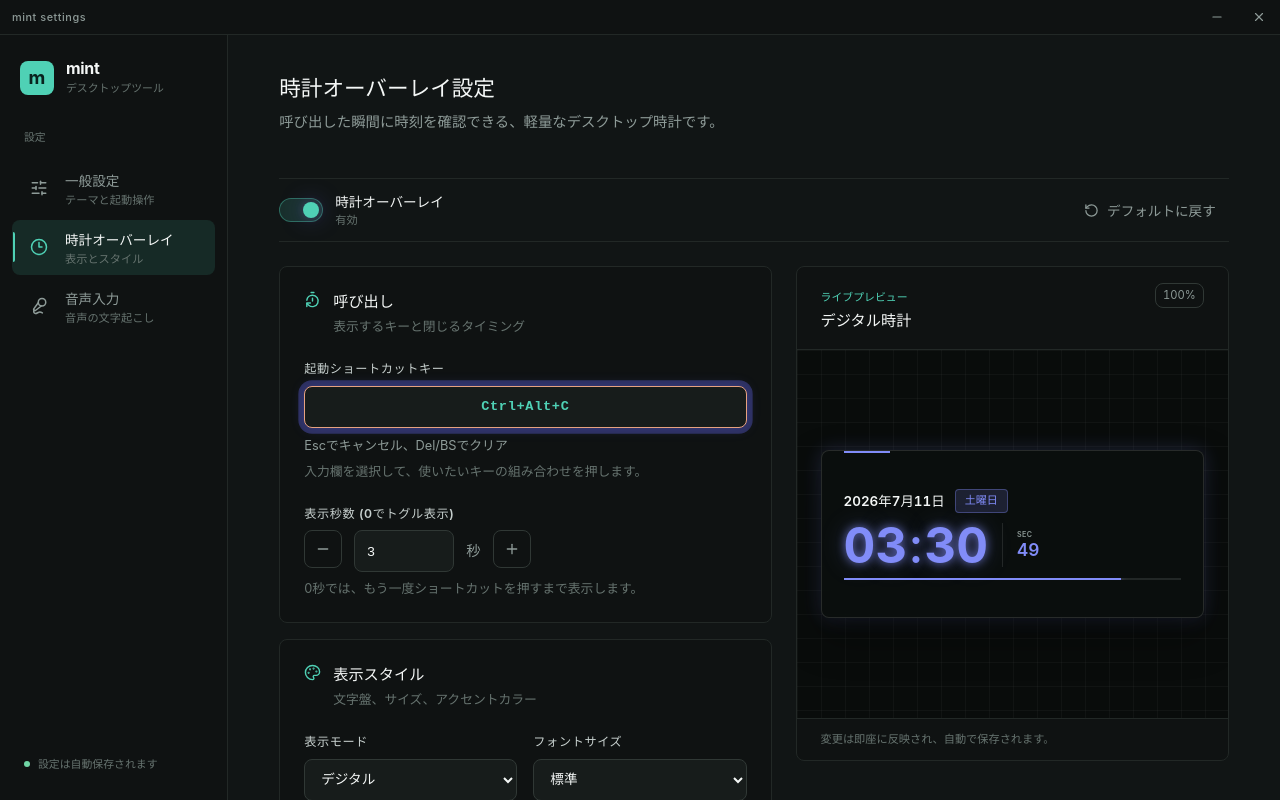
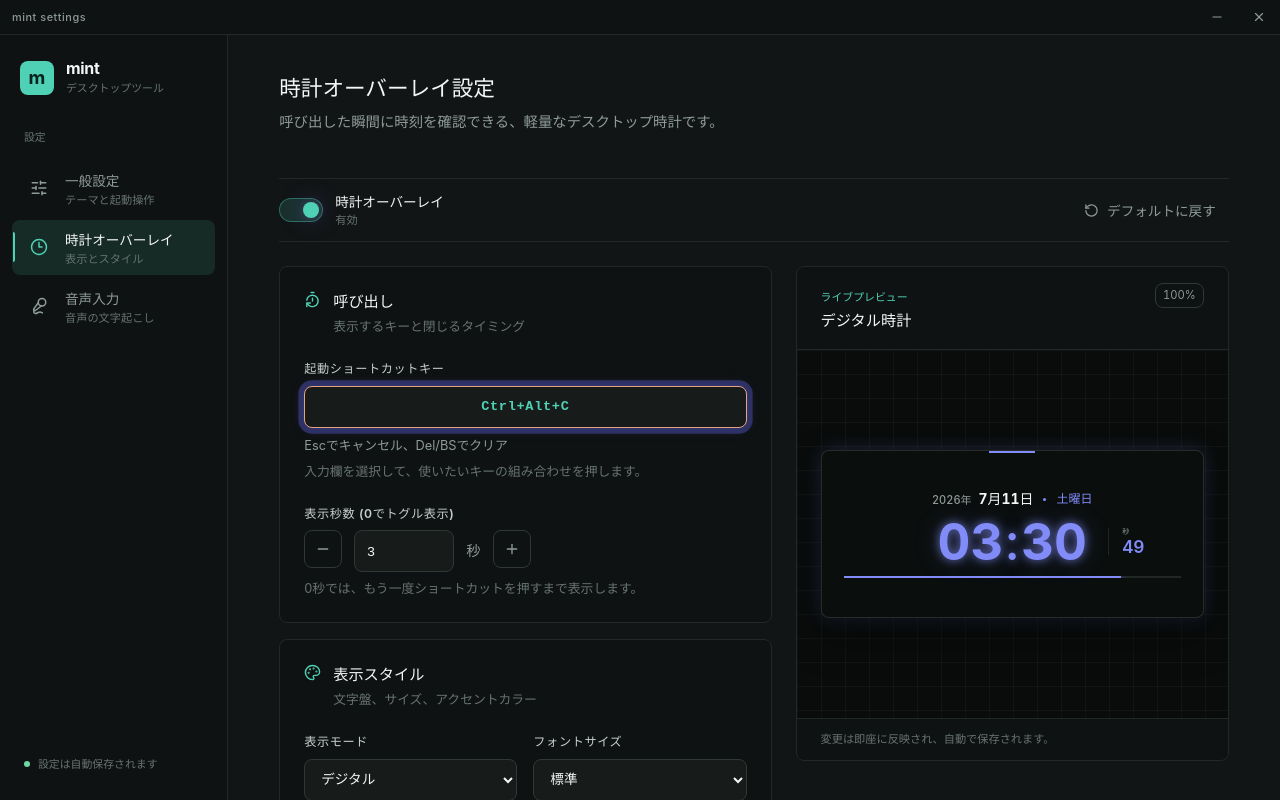
Before and after one commit to ibukani/mint, a React (Vite) app: page / in a window 1280 px wide. Both pictures are taken after a click on the button "時計オーバーレイ". Built offline with nearby package versions, Linux system fonts and the light colour scheme.

Commit message:
Refine digital clock alignment

```diff
--- a/src/features/clock/components/ClockOverlay.tsx
+++ b/src/features/clock/components/ClockOverlay.tsx
@@ -202,8 +202,17 @@ export const TickingClock: React.FC<TickingClockProps> = ({
           {showDate && (
             <div className="digital-clock__header">
               <time className="digital-clock__date" dateTime={machineDate}>
-                {formattedDate}
+                <span className="digital-clock__year">
+                  {time.getFullYear()}年
+                </span>
+                <span className="digital-clock__month-day">
+                  {time.getMonth() + 1}月{time.getDate()}日
+                </span>
               </time>
+              <span
+                className="digital-clock__date-divider"
+                aria-hidden="true"
+              />
               <span className="digital-clock__weekday">{weekday}</span>
             </div>
           )}
@@ -222,8 +231,8 @@ export const TickingClock: React.FC<TickingClockProps> = ({
               <span className="clock-digits">{minutes}</span>
             </time>
             {(showSeconds || is12h) && (
-              <div className="digital-clock__meta" aria-hidden="true">
-                <span className="clock-ampm">{is12h ? ampm : "SEC"}</span>
+              <div className="digital-clock__meta">
+                <span className="clock-ampm">{is12h ? ampm : "秒"}</span>
                 {showSeconds && (
                   <span className="clock-seconds">{seconds}</span>
                 )}
--- a/src/index.css
+++ b/src/index.css
@@ -1883,11 +1883,12 @@ body {
 .overlay-card--digital::before {
   position: absolute;
   top: 0;
-  left: calc(22px * var(--clock-size-scale, 1));
+  left: 50%;
   width: calc(46px * var(--clock-size-scale, 1));
   height: 2px;
   background: var(--clock-accent-color, #4fd1b5);
   content: "";
+  transform: translateX(-50%);
 }
 
 .overlay-card--digital .overlay-clock-content {
@@ -1907,44 +1908,55 @@ body {
 .digital-clock__header {
   display: flex;
   align-items: center;
+  justify-content: center;
   gap: calc(10px * var(--clock-size-scale, 1));
-  padding-right: calc(34px * var(--clock-size-scale, 1));
-  margin-bottom: calc(10px * var(--clock-size-scale, 1));
+  margin-bottom: calc(11px * var(--clock-size-scale, 1));
 }
 
 .digital-clock__date {
-  color: var(--color-text-primary);
-  font-size: 0.56em;
+  display: inline-flex;
+  align-items: baseline;
+  gap: calc(7px * var(--clock-size-scale, 1));
   font-variant-numeric: tabular-nums;
-  font-weight: var(--font-weight-semibold);
   line-height: 1.2;
   white-space: nowrap;
 }
 
+.digital-clock__year {
+  color: var(--color-text-muted);
+  font-size: 0.46em;
+  font-weight: var(--font-weight-medium);
+}
+
+.digital-clock__month-day {
+  color: var(--color-text-primary);
+  font-size: 0.58em;
+  font-weight: var(--font-weight-bold);
+}
+
+.digital-clock__date-divider {
+  width: calc(3px * var(--clock-size-scale, 1));
+  height: calc(3px * var(--clock-size-scale, 1));
+  flex: 0 0 calc(3px * var(--clock-size-scale, 1));
+  border-radius: 50%;
+  background: var(--clock-accent-color, #4fd1b5);
+}
+
 .digital-clock__weekday {
-  display: inline-flex;
-  align-items: center;
-  min-height: calc(22px * var(--clock-size-scale, 1));
-  padding: 0 calc(9px * var(--clock-size-scale, 1));
-  border: 1px solid
-    color-mix(in srgb, var(--clock-accent-color, #4fd1b5) 35%, transparent);
-  border-radius: calc(4px * var(--clock-size-scale, 1));
-  background: color-mix(
-    in srgb,
-    var(--clock-accent-color, #4fd1b5) 16%,
-    transparent
-  );
   color: var(--clock-accent-color, #4fd1b5);
-  font-size: 0.46em;
+  font-size: 0.5em;
   font-weight: var(--font-weight-bold);
   line-height: 1.2;
   white-space: nowrap;
 }
 
 .digital-clock__body {
-  display: flex;
+  position: relative;
+  display: flex;
+  width: 100%;
   min-width: 0;
   align-items: center;
+  justify-content: center;
 }
 
 .digital-clock__time {
@@ -1953,7 +1965,7 @@ body {
   align-items: center;
   color: var(--clock-accent-color, #4fd1b5);
   font-family: var(--font-family-sans);
-  font-size: 2.05em;
+  font-size: 2.12em;
   font-variant-numeric: tabular-nums;
   font-weight: var(--font-weight-semibold);
   line-height: 0.9;
@@ -1977,6 +1989,9 @@ body {
 }
 
 .digital-clock__meta {
+  position: absolute;
+  left: calc(50% + 96px * var(--clock-size-scale, 1));
+  top: 50%;
   display: flex;
   min-width: calc(48px * var(--clock-size-scale, 1));
   align-self: stretch;
@@ -1984,9 +1999,9 @@ body {
   align-items: flex-start;
   justify-content: center;
   gap: calc(3px * var(--clock-size-scale, 1));
-  padding-left: calc(14px * var(--clock-size-scale, 1));
-  margin-left: calc(14px * var(--clock-size-scale, 1));
+  padding-left: calc(13px * var(--clock-size-scale, 1));
   border-left: 1px solid var(--border-overlay);
+  transform: translateY(-50%);
 }
 
 .digital-clock__meta .clock-ampm {
```
Also changed, not shown: 2 other files (tests, documents, lock files or other folders).
